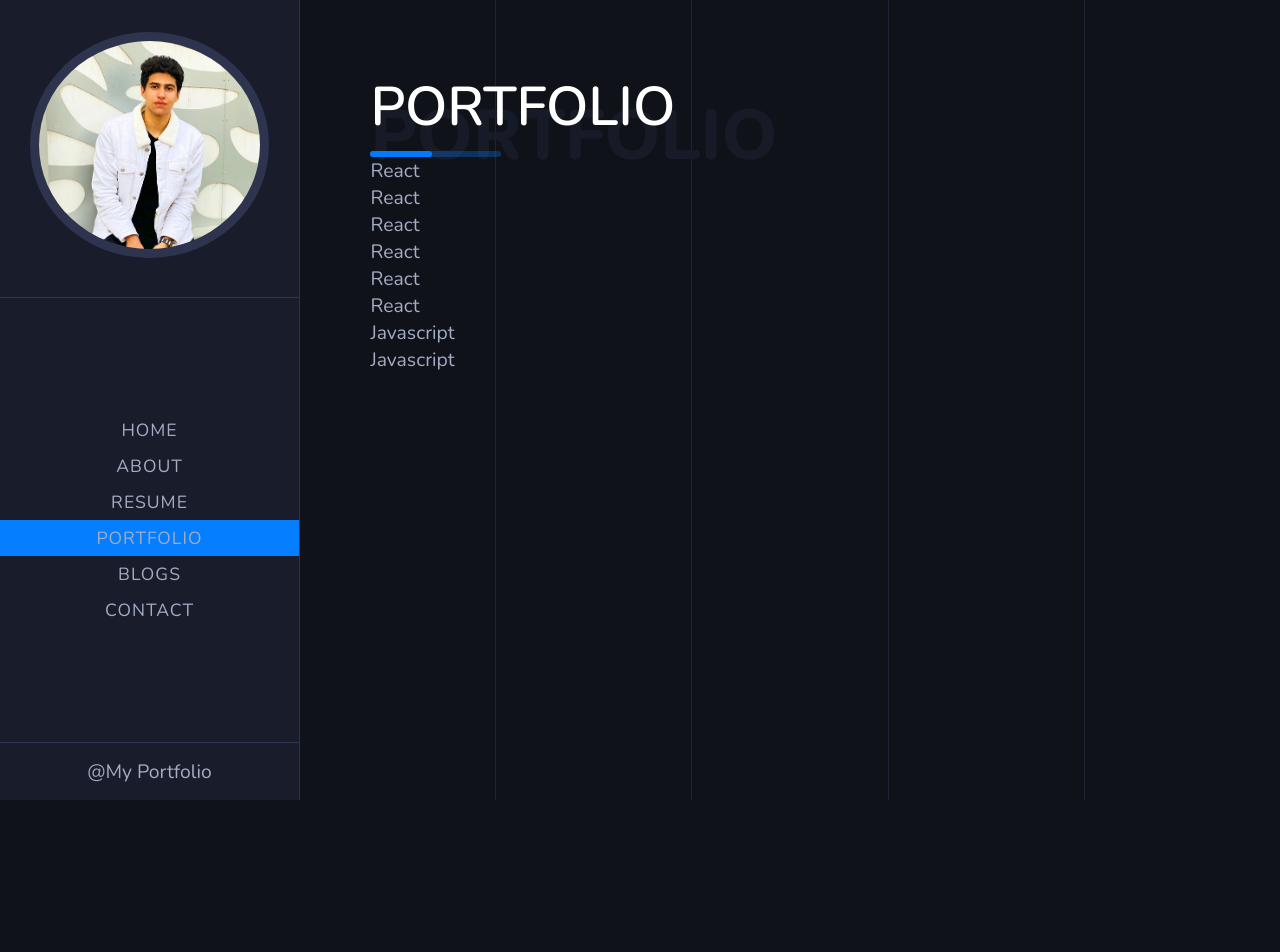
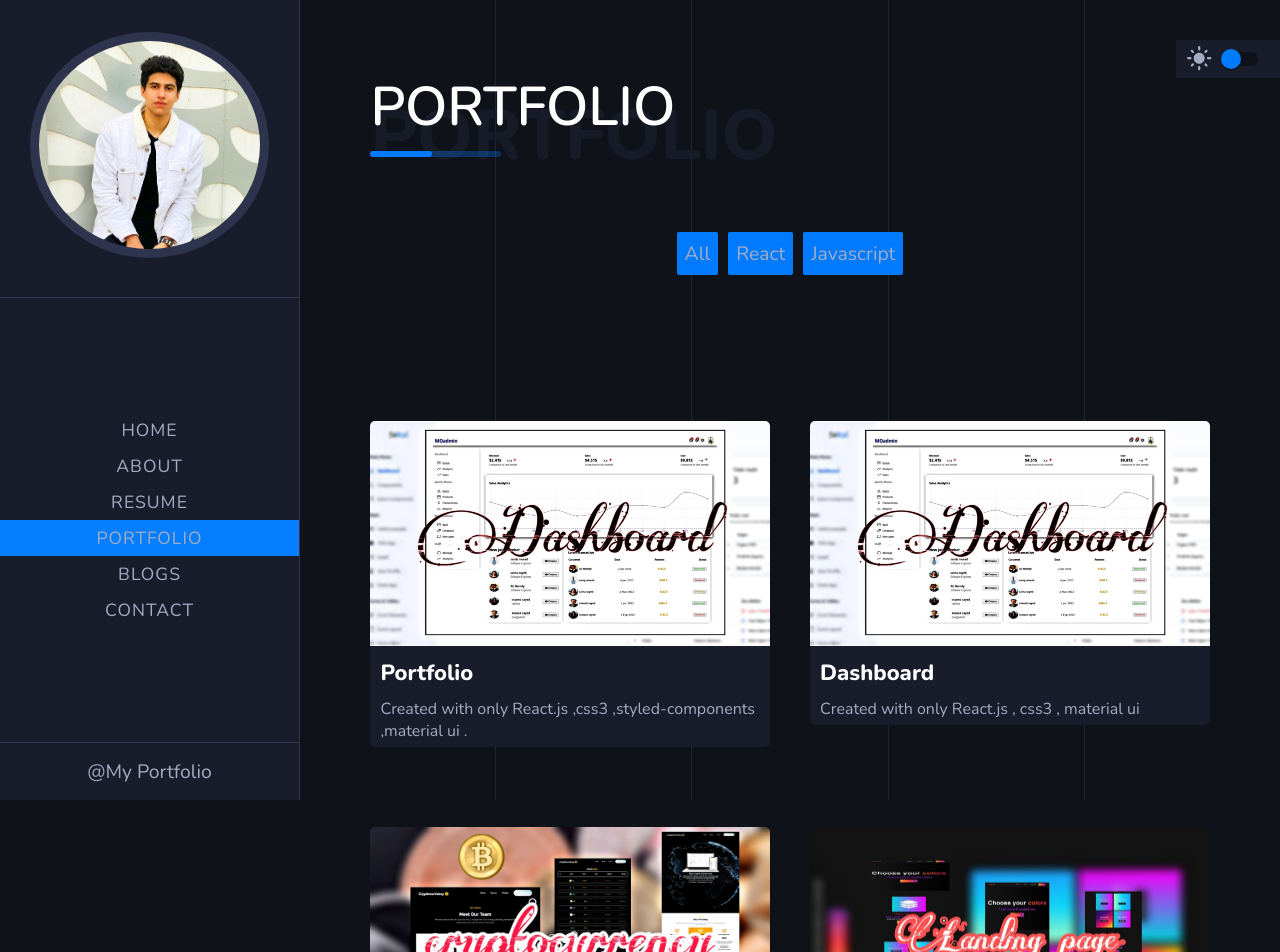
Before and after one commit to Mohamed22221/Mohamed, a React (Create React App) app: page /portfolio in a window 1280 px wide. Shown: the top 952 px of the page. Before the commit the page ends 800 px from the top, so only its background shows below. Built offline with nearby package versions, Linux system fonts and the light colour scheme.

Commit message:
component portfulio

```diff
--- a/src/App.js
+++ b/src/App.js
@@ -8,12 +8,38 @@ import Blogs from './pages/Blogs';
 import Contact from './pages/Contact';
 import Resume from "./pages/Resume";
 import Portfolio from "./pages/Portfolio";
+import LightModeIcon from '@mui/icons-material/LightMode';
+import { Switch } from "@mui/material";
+import { useEffect, useState } from "react";
+function App() {
+  const [theme , setTheme] = useState('dark-theme')
+  useEffect(()=>{
+    document.documentElement.className = theme
+  },[theme])
+  const HandelColor =()=>{
+    if(theme === "dark-theme"){
+      setTheme("light-theme")
+    }else{
+      setTheme("dark-theme")
+    }
 
-function App() {
+  }
+
   return (
     <StyleApp>
+      {/*start dark and light mode */}
+      <div className="dark-light">
+        <div className="left-mode">
+          <LightModeIcon className="mode-icon"/>
+        </div>
+        <div className="right-mode">
+        <Switch onClick={HandelColor}
+        />
+      </div>
+
+      </div>
+      {/*end dark and light mode */}
        <SideBar />
-
        <div className="content">
         <Lines />
      <Routes>
@@ -37,6 +63,10 @@ background-color: var(--background-dark-color);
   position: relative;
   margin-left: 300px;
   height: 100vh;
+  @media (max-width:1100px) {
+      margin:0;
+    }
+
 }
 `;
 export default App;
--- /dev/null
+++ b/src/components/ButtonBortfolio.jsx
@@ -0,0 +1,40 @@
+import React from 'react'
+import styled from 'styled-components'
+import { LayoutCulame } from '../styles/Layouts'
+const ButtonBortfolio = ({Filter}) => {
+  return (
+   <LayoutCulame>
+    <StyleButoon>
+         <button type='button' onClick={()=>Filter("All")}>All</button>
+        <button type='button' onClick={()=>Filter("React")}>React</button>
+        <button type='button' onClick={()=>Filter("Javascript")}>Javascript</button>
+
+    </StyleButoon>
+   </LayoutCulame>
+
+  )
+}
+const StyleButoon = styled.div`
+display: flex ;
+justify-content:center ;
+
+button{
+all:unset;
+cursor:pointer ;
+border-radius:2px ;
+background-color:var(--primary-color) ;
+margin:5px ;
+padding:8px ;
+transition:all 0.4s ease-in-out ;
+&:active , &:visited , &:focus{
+    background-color:var(--background-light-color-2) ;
+}
+&:hover {
+    background-color:var(--background-light-color-2) ;
+}
+
+}
+
+
+`
+export default ButtonBortfolio
--- a/src/components/ImgeSection.jsx
+++ b/src/components/ImgeSection.jsx
@@ -62,7 +62,7 @@ const MainImgSection = styled.div`
         padding-left:1rem ;
         h4 {
         font-size:2.2rem ;
-        color : white;
+        color : var(--white-color);
         margin-bottom: 16px ;
         span{
             font-size:2rem ;
--- a/src/components/Menue.jsx
+++ b/src/components/Menue.jsx
@@ -1,19 +1,116 @@
 import React from 'react'
 import styled from 'styled-components'
+import GitHubIcon from '@mui/icons-material/GitHub';
+import LinkIcon from '@mui/icons-material/Link';
+import { LayoutCulame } from '../styles/Layouts'
 const Menue = ({menueItem}) => {
   return (
-    <MenueStyle>
+
+      <LayoutCulame>
+        <MenueStyle>
         {
             menueItem.map((item) =>{
                 return (
-                    <div className='main-item'>{item.category}</div>
+
+                    <div className='main-item' key={item.id}>
+                      <div className='item-portfolio'>
+                        <div className='portfolio-img'>
+                          <img src={item.image} />
+                          <ul>
+                            <li>
+                              <a href={item.link2} target="_blank"><GitHubIcon className='icon-portfolio'/></a>
+                            </li>
+                            <li>
+                              <a href={item.link1} target="_blank"><LinkIcon  className='icon-portfolio'/></a>
+                            </li>
+                          </ul>
+                        </div>
+                        <h6>{item.title}</h6>
+                        <p>{item.text}</p>
+                      </div>
+                    </div>
+
                 )
             })
-        }
-    </MenueStyle>
+        }</MenueStyle>
+      </LayoutCulame>
+
   )
 }
 const MenueStyle = styled.div`
 
+    display:grid ;
+    grid-template-columns: repeat( auto-fit, minmax(300px, 1fr) );
+    gap:80px 40px;
+
+  .item-portfolio{
+    background-color: var(--sidebar-dark-color) ;
+    border-radius:5px ;
+    p{
+      font-size:16px ;
+
+      padding:5px 10px  ;
+    }
+    h6{
+      font-size:22px ;
+      padding-bottom:8px ;
+      padding:5px 10px ;
+      color:var(--white-color) ;
+    }
+
+    .portfolio-img {
+      border-radius:5px ;
+      position:relative ;
+
+      &::before{
+        content:"";
+        position:absolute ;
+        top:10px ;
+        right:15px;
+        background-color:white ;
+        opacity:0.9 ;
+        width:calc(100% - 30px) ;
+        margin:0 auto ;
+        height:calc(100% - 30px) ;
+        transform-origin:0 ;
+       transform:scaleX(0);
+       transition: all 0.5s ease-in-out ;
+       background-color: #191D2B ;
+      }
+      &:hover{
+        &::before{
+        transform: scaleX(1);
+      }
+      ul{
+         display:flex ;
+         position:absolute ;
+          top:40% ;
+          left:50% ;
+          transform:translateX(-50%) ;
+         z-index:5 ;
+
+
+        .icon-portfolio{
+          padding: 5px 5px;
+          font-size: 40px;
+          margin: 0 8px;
+          border: 2px solid var(--primary-color);
+          border-radius: 50%;
+          color :var(--primary-color)
+        }
+       }
+      }
+      img{
+        width:100% ;
+        border-radius:5px 5px 0px 0px  ;
+      }
+      ul{
+        display:none ;
+
+
+      }
+    }
+  }
+
 `
 export default Menue
--- a/src/components/SideBar.jsx
+++ b/src/components/SideBar.jsx
@@ -19,5 +19,8 @@ const MainNav = styled.div`
     background-color:var( --sidebar-dark-color);
     height: 100vh;
     position: fixed;
+    @media (max-width:1100px) {
+      transform:translateX(-100%) ;
+    }
 `
 export default SideBar
--- a/src/data/PortfolioData.jsx
+++ b/src/data/PortfolioData.jsx
@@ -17,7 +17,7 @@ const PortfolioData = [
       link1: 'https://mohamed22221.github.io/Mohamed/',
       link2: 'https://github.com/Mohamed22221/Mohamed',
       title: 'Portfolio',
-      text: 'Created with only React.js/css3 ,styled-components and material ui .'
+      text: 'Created with only React.js ,css3 ,styled-components ,material ui .'
   },
   {
       id: 2,
@@ -26,7 +26,7 @@ const PortfolioData = [
       link1: 'https://mohamed22221.github.io/Dashboard',
       link2: 'https://github.com/Mohamed22221/Dashboard',
       title: 'Dashboard',
-      text: 'Created with only React.js/css3 and material ui'
+      text: 'Created with only React.js , css3 , material ui'
   },
   {
       id: 3,
@@ -35,7 +35,7 @@ const PortfolioData = [
       link1: 'https://mohamed22221.github.io/cryptocurrency/',
       link2: 'https://github.com/Mohamed22221/cryptocurrency',
       title: 'cryptocurrency',
-      text: 'Created with only React.js /css3 ,Axios Api and material ui'
+      text: 'Created with only React.js , css3 ,Axios Api , material ui'
   },
   {
       id: 4,
--- a/src/pages/Home.jsx
+++ b/src/pages/Home.jsx
@@ -38,6 +38,11 @@ const MainHome = styled.div`
     width:100% ;
     height:100vh ;
     position: relative;
+    @media (max-width:1100px) {
+      .home h1 {
+        font-size:20px ;
+      }
+    }
     .particles-js{
     z-index:0;
     }
@@ -55,7 +60,7 @@ const MainHome = styled.div`
      }
       h1 {
         font-size: 64px ;
-        color:white ;
+        color:var(--white-color) ;
 
       span{
         font-size:inherit;
--- a/src/pages/Portfolio.jsx
+++ b/src/pages/Portfolio.jsx
@@ -4,12 +4,26 @@ import Title from '../components/Title'
 import {Layouts} from '../styles/Layouts'
 import PortfolioData from '../data/PortfolioData'
 import Menue from '../components/Menue'
+import ButtonBortfolio from '../components/ButtonBortfolio'
+
 const Portfolio = () => {
+  //portfolio Data
     const [menuItem , setMenue] = useState(PortfolioData)
+  // function filter data
+   const Filter = (button) =>{
+     if(button === "All"){
+       setMenue(PortfolioData)
+       return;
+     }
+    const DataFilter = PortfolioData.filter((item) =>item.category === button)
+    setMenue(DataFilter)
+   }
+
   return (
     <Layouts>
     <MainPortfolio>
     <Title title={'portfolio'} span={'portfolio'} />
+    <ButtonBortfolio Filter={Filter} />
     <Menue menueItem={menuItem} />
     </MainPortfolio>
   </Layouts>
@@ -17,6 +31,7 @@ const Portfolio = () => {
   )
 }
 const MainPortfolio = styled.div`
-
+   position:relative ;
+   z-index:50 ;
 `
 export default Portfolio
--- a/src/styles/GlopalStayle.js
+++ b/src/styles/GlopalStayle.jsx
@@ -1,6 +1,6 @@
 import { createGlobalStyle } from "styled-components";
 const GlopalStyle = createGlobalStyle`
- :root{
+ /*:root{
     --primary-color: #007bff;
     --primary-color-light: #057FFF;
     --secondary-color: #6c757d;
@@ -18,7 +18,7 @@ const GlopalStyle = createGlobalStyle`
     --scrollbar-thump-color: #6b6b6b;
     --scrollbar-track-color: #383838;
     --trasparent : #007bff1f
-}
+} */
 .light-theme{
     --primary-color: #007bff;
     --primary-color-light: #057FFF;
@@ -36,6 +36,7 @@ const GlopalStyle = createGlobalStyle`
     --scrollbar-bg-color: #383838;
     --scrollbar-thump-color: #6b6b6b;
     --scrollbar-track-color: #383838;
+    --trasparent : #007bff1f;
 }
 .dark-theme{
 
@@ -55,6 +56,7 @@ const GlopalStyle = createGlobalStyle`
     --scrollbar-bg-color: #383838;
     --scrollbar-thump-color: #6b6b6b;
     --scrollbar-track-color: #383838;
+    --trasparent : #007bff1f;
 }
 *{
     margin: 0;
@@ -70,12 +72,49 @@ body{
     background-color:var(--background-dark-color) ;
      font-family: 'Nunito', sans-serif;
      color: var(--font-light-color);
-;
+
+}
+body::-webkit-scrollbar{
+    width: 9px;
+    background-color: #383838;
+}
+body::-webkit-scrollbar-thumb{
+    border-radius: 10px;
+    background-color: #6b6b6b;
+}
+body::-webkit-scrollbar-track{
+    border-radius: 10px;
+    background-color: #383838;
 }
 a{
-    color: inherit;
+
+    font-family: inherit;
+    color: var(--font-light-color);
+    font-size: inherit;
+    font-size: 1rem;
 }
 
+span{
+    color: var(--primary-color);
+}
+h6{
+    color: var(--white-color);
+    font-size: 1.2rem;
+    padding-bottom: .6rem;
+}
+.dark-light{
+  display:flex ;
+  align-items:center ;
+  position:fixed ;
+  right:0px ;
+  z-index:50 ;
+  top:40px ;
+  background-color:var(  --sidebar-dark-color) ;
+  padding: 0 10px ;
+  .mode-icon{
+    margin-top:5px ;
+  }
+}
 `
 
 export default GlopalStyle
```
Also changed, not shown: src/styles/Layouts.jsx (renamed from src/styles/Layouts.js).
